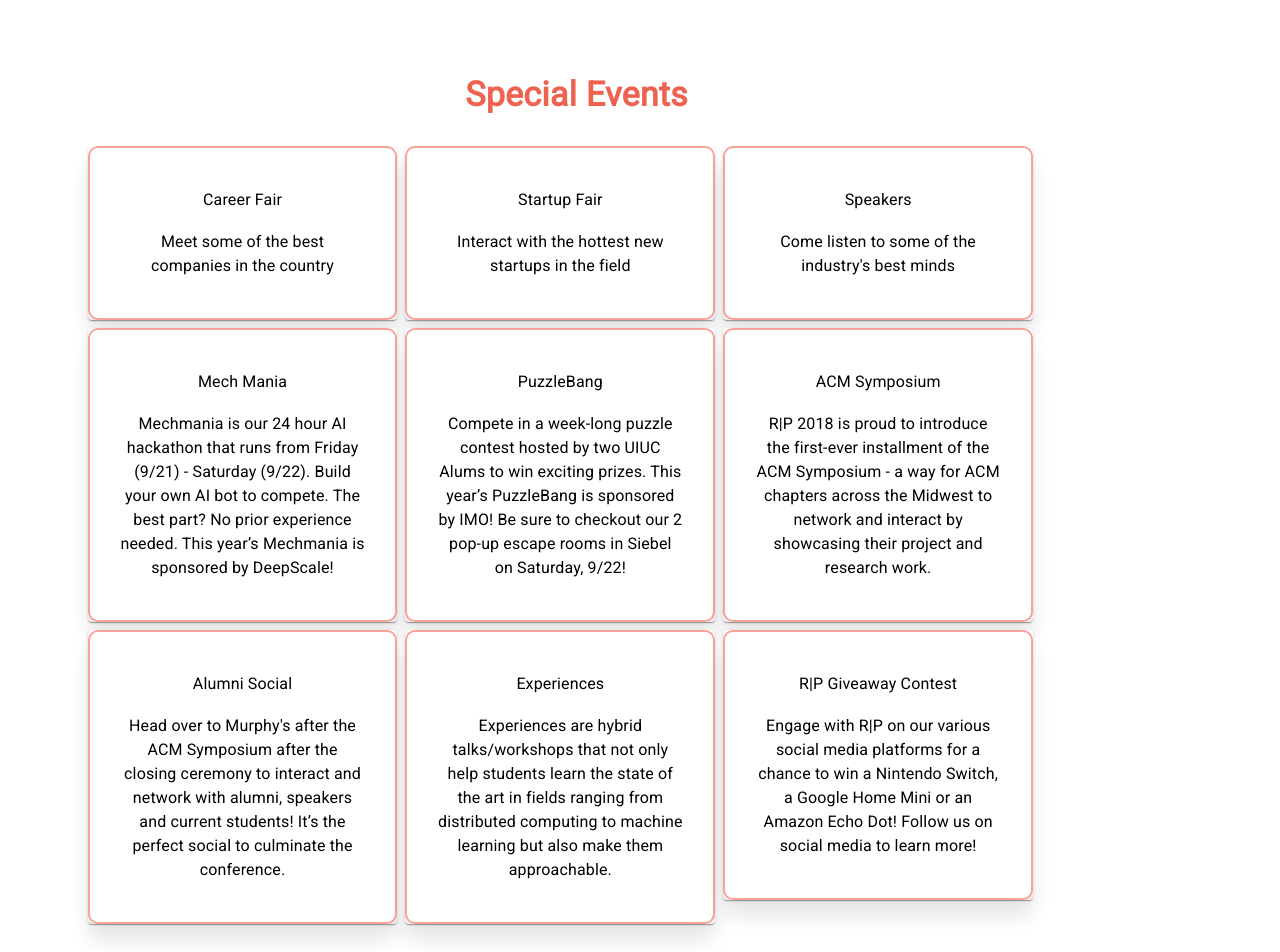
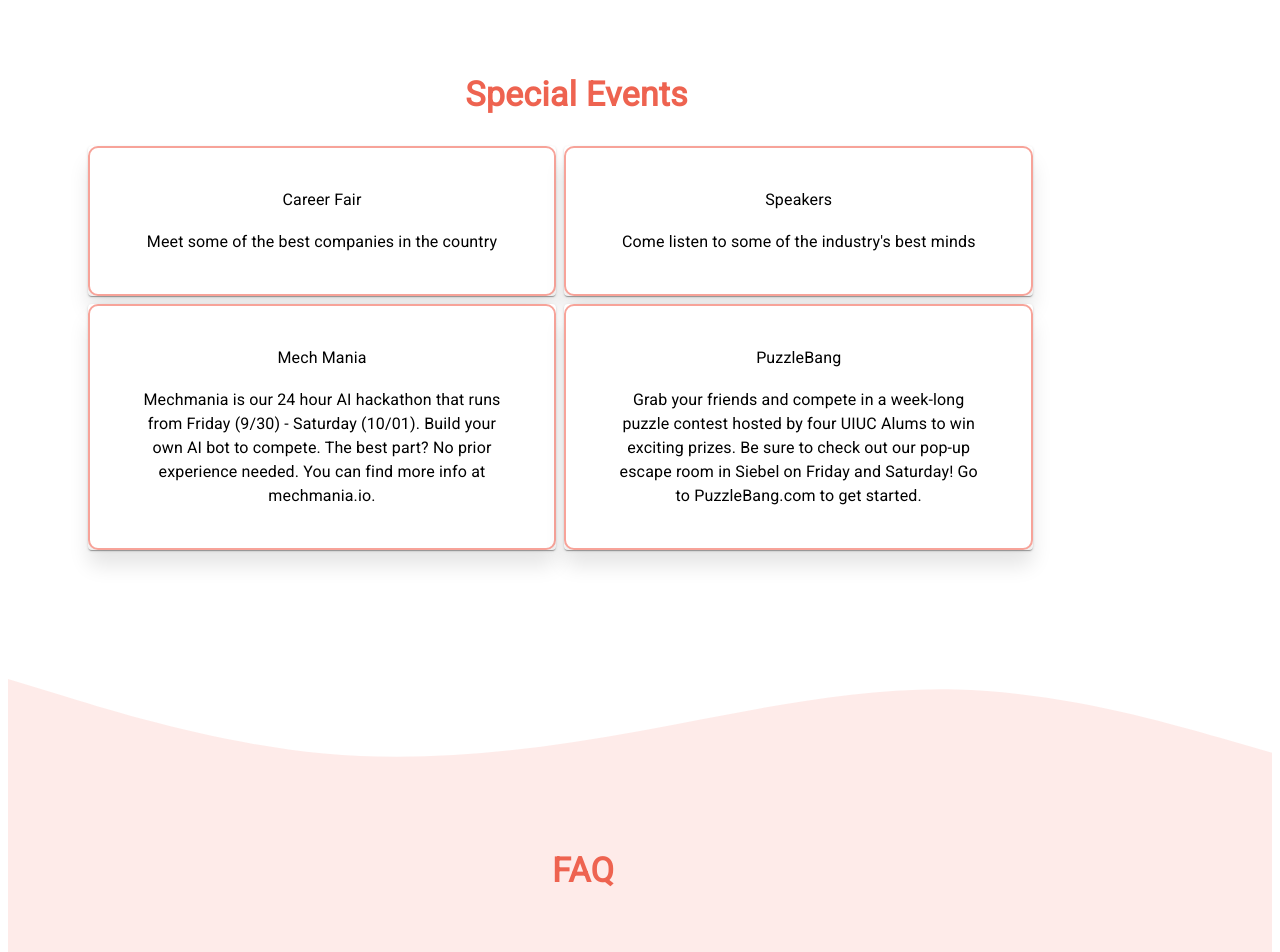
Before and after one commit to ReflectionsProjections/rp2022, a Next.js app: page /about in a window 1280 px wide. Shown: the part 760-1712 px from the top of the page. Built offline with nearby package versions, Linux system fonts and the light colour scheme.

Commit message:
content changes on the about page

```diff
--- a/components/About/index.js
+++ b/components/About/index.js
@@ -49,28 +49,29 @@
     const [faqSection, setFaqSection] = useState("General");
 
     const FAQdataGeneral = [
+        {question:'What can you do at R|P?',answer:'Network, build, learn and more! Check out our schedule for more information!'},
         {question:'Is registration open?',answer:'Yes! Reflections|Projections is completely free to attend! This includes MechMania and all other events. '},
         {question:'Is the conference free to attend?',answer:'Yes! Reflections|Projections is completely free to attend! This includes MechMania and all other events. '},
         {question:'Who can attend?', answer:'Reflections|Projections is free and open to anyone regardless of age, major, or affiliation with the University of Illinois. Come join a discussion led by some of the brightest minds in the business about the bleeding edge of the tech industry!'},
     ];
 
     const FAQdataConference = [
-      {question:'Will I be able to attend the conference online?',answer:'We will be posting zoom links on our website so you can join our events wherever you are in the world! All events will be available online or in person. For speakers that choose to attend virtually, we will be playing the talk in a conference room to be viewed.'},
-      {question:'Will I need to show proof of vaccination in order to attend the conference in person?',answer:'In accordance with University guidelines, you will either need to show proof of vaccination (through your safer Illinois app or using the vaccination card granted to you) or have proof of a negative test result shown through your Safer Illinois app.'},
-      {question:'What precautions will Reflections|Projections take regarding COVID-19?',answer:'We will be having a virtual career fair in order to make the event more accessible and adhere to university safety guidelines. Certain companies will also have corporate days throughout the conference, with a booth and corporate representatives in person. More details regarding the platform and logistics will be communicated to attendees.'},
-      {question:'How will the career fair work?',answer:'We will be having a virtual career fair in order to make the event more accessible and adhere to university safety guidelines. Certain companies will also have corporate days throughout the conference, with a booth and corporate representatives in person. More details regarding the platform and logistics will be communicated to attendees.'},
+      {question:'Will I be able to attend the conference online?',answer:'We will be posting zoom links on our website so you can join our events wherever you are in the world! All events will be available online or in person. For speakers that choose to attend virtually, we will be playing the talk in a conference room to be viewed in addition to providing the zoom link.'},
+      {question:'What precautions will Reflections|Projections take regarding COVID-19?',answer:'We are planning on adhering to the university of Illinois covid policies throughout our entire event!'},
+      {question:'What is the location of the event?', answer: 'The event will be held in-person at the Siebel Center for Computer Science.'},
+      {question:'What is the schedule for the conference?',answer:'Check out our schedule page for more information!'},
     ];
 
     const FAQdataMechmania = [
-      {question:'What is MechMania?',answer:'MechMania is a 24-hour programming contest in which teams of students from various schools compete to create an AI capable of playing (and winning) a strategy game we have developed. The competition, from the moment it starts to the closing ceremony and awards presentation, will be livestreamed on twitch.tv. You must be registered for Reflections|Projections to compete in MechMania. You can find more info at mechmania.io.'},
-      {question:'Who can participate?',answer:'We accept teams of up to four students. All participants must actively be enrolled in a college or university, but teams do not need to be composed of students from the same school. Besides that, we accept everyone of every skill level!'},
-      {question:'What can you bring?',answer:'You can bring any reference manual(s) you want, whether it be The Art of Computer Programming or The Art of War. Absolutely no outside code is allowed. Competitors need to bring their own laptops. Due to Covid restrictions, please do not bring food into Siebel 1404 if you plan to attend in person.'},
+      {question:'What is MechMania?',answer:'MechMania is a 24-hour programming contest in which teams of students from various schools compete to create an AI capable of playing (and winning) a strategy game we have secretly developed. MechMania will be hosted in room 1404 at the Siebel Center for Computer Science. The competition, from the moment it starts to the closing ceremony and awards presentation, will be livestreamed on twitch.tv. You must be registered for Reflections|Projections to compete in MechMania. You can find more info at mechmania.io.'},
+      {question:'Who\'s  eligible?',answer:'We accept teams of up to four students. All participants must actively be enrolled in a college or university, but teams do not need to be composed of students from the same school. Besides that, we accept everyone of every skill level!'},
+      {question:'What do you need to know?',answer:'We accept everyone of all skill levels, but teams will have the option to program their bots in Java and Python, and run the Java engine to locally test their submissions. As such, teams should be proficient in the language they plan to use. We will provide relevant installation info on the day of the competition.'},
       {question:'What will you do?',answer:'By using our provided sample starterpacks, you will implement an artificial intelligence that will play our game! The goal is simple: return a decision from a function, but the logic you take to get there is entirely up to you.'},
       {question:'Is registration open?',answer:'Yes! Please visit mechmania.io for our pre-registration form.'},
     ];
 
     const FAQdataPuzzleBang = [
-      {question:'What is Puzzlebang?',answer:'PuzzleBang is a puzzle hunt that takes place over the course of the Reflections|Projections week. Puzzles are released online at puzzlebang.com with the first puzzle coming out on Monday, September 20. Expect one or two puzzles per day until Saturday when we release the final set of puzzles along with a metapuzzle.'},
+      {question:'What is Puzzlebang?',answer:'PuzzleBang is a puzzle hunt that takes place over the course of the Reflections|Projections week. Puzzles are released online at puzzlebang.com with the first puzzle coming out on Monday, September 26. Expect one or two puzzles per day until Saturday when we release the final set of puzzles along with a metapuzzle.'},
       {question:'Who’s eligible?',answer:"Anyone can play! We strongly recommend playing with friends, because the more the merrier. If you haven't met any friends who are interested in playing, sign up anyway! We'll have a discord server up this year and a #looking-for-group channel."},
       {question:'What will you need to have?',answer:"Access to a functional human brain, an internet connection, a computer with a current web browser, and an open mind. We're also adding discord support this year, so a microphone + speakers will enhance the experience."},
       {question:'What do you need to know?',answer:"Everything! No, just kidding. Wikipedia's classical cipher's page might be useful. A number of letters in the alphabet, number of cards in a deck, all the US state abbreviations, and silly other things that you've probably run across in your daily life. Some awareness of the recent memes and popular culture will probably be helpful. Knowledge of UIUC's campus layout will be really helpful."},
@@ -90,7 +91,7 @@
             <p className={styles.bodyText}>
                 Reflections | Projections is a tech conference organized and run by students at the University of Illinois at Urbana-Champaign.
                 <br></br><br></br>
-                We draw students, speakers, and companies from around the world. Join us to listen to tech talks from across the industry, to participate in an Artificial Intelligence programming competition in Mechmania, to solve puzzles throughout the conference during PuzzleBang!, and to attend our job and startup fairs.
+                We draw students, speakers, and companies from around the world. Join us to listen to tech talks from across the industry, to participate in an Artificial Intelligence programming competition in Mechmania, to solve puzzles throughout the conference during PuzzleBang!, and to attend our job fairs.
                 <br></br><br></br>
                 The conference is free and open to anyone regardless of age, major, job, or affiliation with the University of Illinois. So come join a discussion led by some of the brightest minds in the business about the bleeding edge of the tech industry!
             </p>
@@ -110,13 +111,13 @@
         {/* Section 3 */}
 
 
-        <Box ml={ml} mr={"18.9%"}>
+        <Box ml={ml} mr={"18.9%"} mb={'100px'}>
           <Box ml={'29.5vw'} mt={'100px'}>
             <Typography variant="h4" color={"#EE6350"} fontWeight={"700"}>Special Events</Typography>
           </Box>
           <Box mt="30px">
             <Grid container spacing={1} columns={24}>
-              <Grid item md={8}>
+              <Grid item md={12}>
                 <Paper>
                   <AboutCard
                     img={""}
@@ -125,7 +126,7 @@
                   />
                 </Paper>
               </Grid>
-              <Grid item md={8}>
+              {/* <Grid item md={8}>
                 <Paper>
                   <AboutCard
                     img={""}
@@ -133,8 +134,8 @@
                     description={"Interact with the hottest new startups in the field"}
                   />
                 </Paper>
-              </Grid>
-              <Grid item md={8}>
+              </Grid> */}
+              <Grid item md={12}>
                 <Paper>
                   <AboutCard
                     img={""}
@@ -144,25 +145,25 @@
                 </Paper>
               </Grid>
 
-              <Grid item md={8}>
+              <Grid item md={12}>
                 <Paper>
                   <AboutCard
                     img={""}
                     title={"Mech Mania"}
-                    description={"Mechmania is our 24 hour AI hackathon that runs from Friday (9/21) - Saturday (9/22). Build your own AI bot to compete. The best part? No prior experience needed. This year’s Mechmania is sponsored by DeepScale!"}
+                    description={"Mechmania is our 24 hour AI hackathon that runs from Friday (9/30) - Saturday (10/01). Build your own AI bot to compete. The best part? No prior experience needed. You can find more info at mechmania.io."}
                   />
                 </Paper>
               </Grid>
-              <Grid item md={8}>
+              <Grid item md={12}>
                 <Paper>
                   <AboutCard
                     img={""}
                     title={"PuzzleBang"}
-                    description={"Compete in a week-long puzzle contest hosted by two UIUC Alums to win exciting prizes. This year’s PuzzleBang is sponsored by IMO! Be sure to checkout our 2 pop-up escape rooms in Siebel on Saturday, 9/22!"}
+                    description={"Grab your friends and compete in a week-long puzzle contest hosted by four UIUC Alums to win exciting prizes. Be sure to check out our pop-up escape room in Siebel on Friday and Saturday!  Go to PuzzleBang.com to get started."}
                   />
                 </Paper>
               </Grid>
-              <Grid item md={8}>
+              {/* <Grid item md={8}>
                 <Paper>
                   <AboutCard
                     img={""}
@@ -170,9 +171,9 @@
                     description={"R|P 2018 is proud to introduce the first-ever installment of the ACM Symposium - a way for ACM chapters across the Midwest to network and interact by showcasing their project and research work."}
                   />
                 </Paper>
-              </Grid>
+              </Grid> */}
 
-              <Grid item md={8}>
+              {/* <Grid item md={8}>
                 <Paper>
                   <AboutCard
                     img={""}
@@ -180,8 +181,8 @@
                     description={"Head over to Murphy's after the ACM Symposium after the closing ceremony to interact and network with alumni, speakers and current students! It’s the perfect social to culminate the conference."}
                   />
                 </Paper>
-              </Grid>
-              <Grid item md={8}>
+              </Grid> */}
+              {/* <Grid item md={8}>
                 <Paper>
                   <AboutCard
                     img={""}
@@ -189,8 +190,8 @@
                     description={"Experiences are hybrid talks/workshops that not only help students learn the state of the art in fields ranging from distributed computing to machine learning but also make them approachable."}
                   />
                 </Paper>
-              </Grid>
-              <Grid item md={8}>
+              </Grid> */}
+              {/* <Grid item md={8}>
                 <Paper>
                   <AboutCard
                     img={""}
@@ -198,7 +199,7 @@
                     description={"Engage with R|P on our various social media platforms for a chance to win a Nintendo Switch, a Google Home Mini or an Amazon Echo Dot! Follow us on social media to learn more!"}
                   />
                 </Paper>
-              </Grid>
+              </Grid> */}
             </Grid>
           </Box>
         </Box>
```
